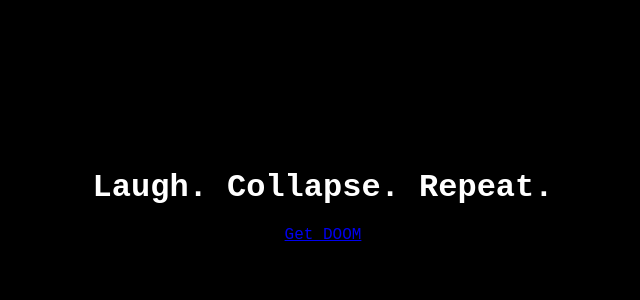
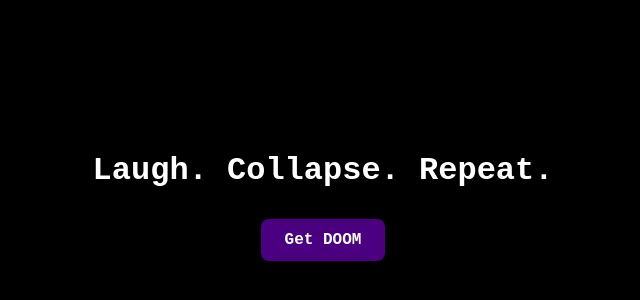
Before and after one commit to doomcoin-dev/doomcoin, a plain HTML site: page index.html in a window 1280 px wide. Shown: the part 204-504 px from the top of the page, without its empty margins (317-957 px from the left). Drawn offline with Linux system fonts and the light colour scheme.

Commit message:
Update style.css

```diff
--- a/style.css
+++ b/style.css
@@ -19,3 +19,18 @@ h1 {
   font-size: 2em;
   margin-bottom: 20px;
 }
+.button {
+  display: inline-block;
+  padding: 12px 24px;
+  margin-top: 10px;
+  background-color: #4B0082; /* Deep purple */
+  color: white;
+  text-decoration: none;
+  font-weight: bold;
+  border-radius: 8px;
+  transition: background-color 0.3s;
+}
+
+.button:hover {
+  background-color: #6E0D25; /* Blood Darker */
+}
```
